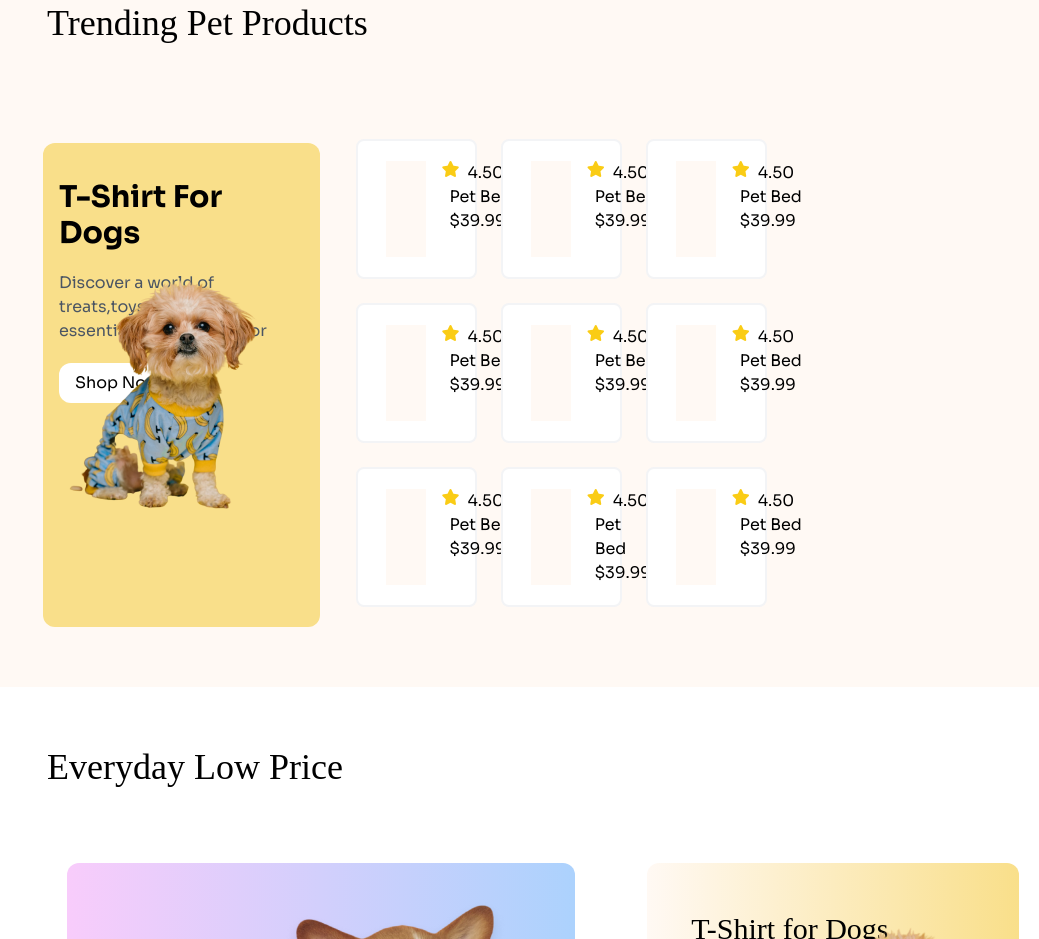
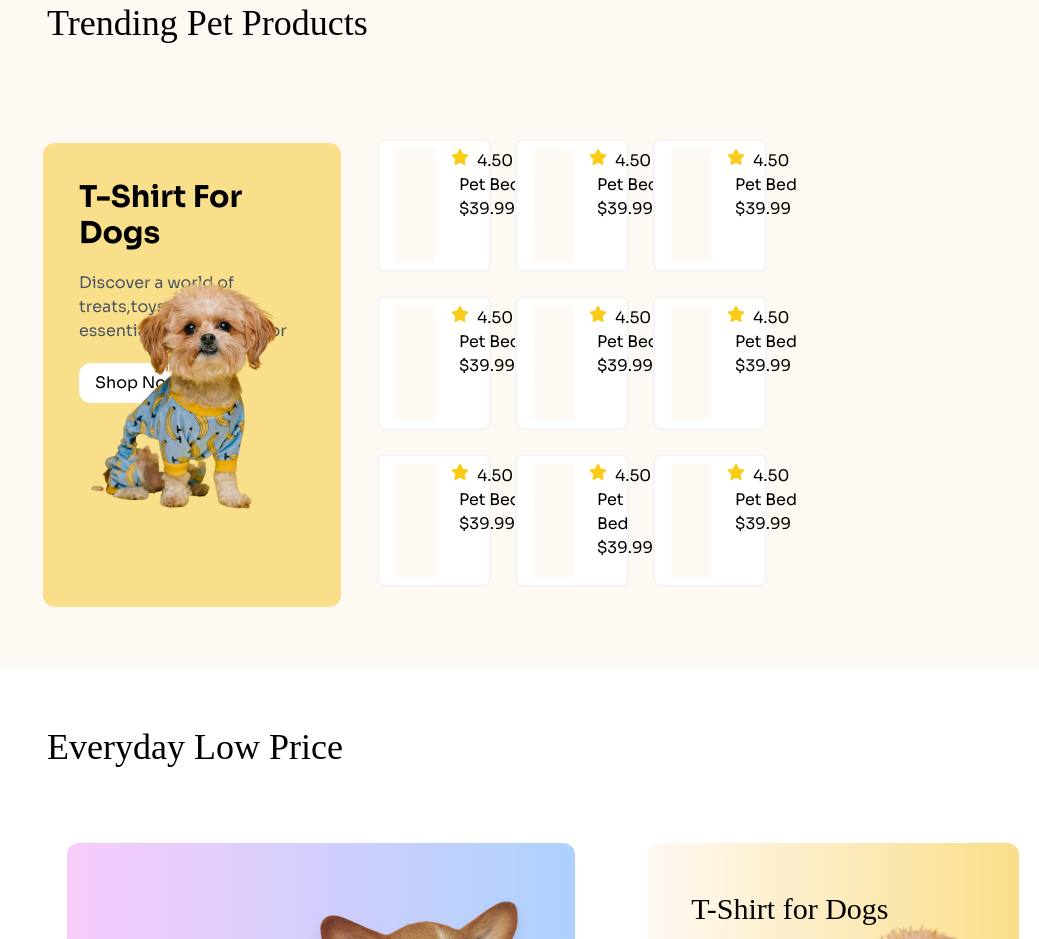
Before and after one commit to asadulsameerbd/b11-a3_living_lab_001, a plain HTML site: page index.html in a window 1280 px wide. Shown: the part 1623-2562 px from the top of the page, without its empty margins (241-1280 px from the left). Drawn offline with nearby package versions, Linux system fonts and the light colour scheme; a web font is replaced by a local one.

Commit message:
add all new

```diff
--- a/index.html
+++ b/index.html
@@ -43,6 +43,13 @@
             border-radius: 10px;
             padding: 7px 20px;
             font-family: sora;
+        }
+        .btn:hover{
+            background-color: aliceblue;
+            color: #111111;
+            border-radius:7px 20px;
+            font-family: sora;
+            box-shadow: rgba(100, 100, 111, 0.2) 0px 7px 29px 0px;
         }
     </style>
 </head>
@@ -156,12 +163,12 @@
             <!-- Grid Container -->
             <div class="lg:flex lg:px-64 pt-4 lg:ml-2 lg:py-5">
                 <!--Card Content  -->
-                <div class="bg-[#F9DF8A] lg:w-[520px] relative pb-48 pt-6 mt-16 rounded-xl mx-5">
+                <div class="bg-[#F9DF8A] lg:w-[520px] relative pb-48 pt-6 mt-16 rounded-xl mx-5 pl-5">
                     <h2 class="text-3xl font-bold py-3 px-4">T-Shirt For Dogs</h2>
                     <p class="text-gray-600 py-2 px-4 ">Discover a world of treats,toys,and <br>essentials handpicked
                         for</p>
                     <div class="py-3 px-4">
-                        <button class="bg-white text-black px-4 py-2 rounded-xl">Shop Now</button>
+                        <button class="bg-white text-black hover:bg-yellow-500 hover:text-black px-4 py-2 rounded-xl">Shop Now</button>
                     </div>
                     <div class="absolute top-14 right-8 ">
                         <img src="image/cute-pet-small.png" alt="">
@@ -171,7 +178,7 @@
                 <!-- Grid Content -->
                 <div class="grid lg:grid-cols-3 lg:grid-rows-3 grid-cols-2 grid-rows-4 gap-6 mx-4 pt-10 my-5">
 
-                    <div class="flex bg-white rounded-lg p-5 border-2 border-gray-100">
+                    <div class="flex bg-white rounded-lg p-2 border-2 border-gray-100">
                         <div class="bg-[#FFF9F4] p-5 mx-2">
                             <img src="image/dog-cartoon.png" alt="">
                         </div>
@@ -184,7 +191,7 @@
                             <p class="ADLaM_Display px-2">$39.99</p>
                         </div>
                     </div>
-                    <div class="flex bg-white rounded-lg p-5 border-2 border-gray-100">
+                    <div class="flex bg-white rounded-lg p-2 border-2 border-gray-100">
                         <div class="bg-[#FFF9F4] p-5 mx-2">
                             <img src="image/fish-cartoon.png" alt="">
                         </div>
@@ -197,7 +204,7 @@
                             <p class="ADLaM_Display px-2">$39.99</p>
                         </div>
                     </div>
-                    <div class="flex bg-white rounded-lg p-5 border-2 border-gray-100">
+                    <div class="flex bg-white rounded-lg p-2 border-2 border-gray-100">
                         <div class="bg-[#FFF9F4] p-5 mx-2">
                             <img src="image/bird-cartoon.png" alt="">
                         </div>
@@ -210,7 +217,7 @@
                             <p class="ADLaM_Display px-2">$39.99</p>
                         </div>
                     </div>
-                    <div class="flex bg-white rounded-lg p-5 border-2 border-gray-100">
+                    <div class="flex bg-white rounded-lg p-2 border-2 border-gray-100">
                         <div class="bg-[#FFF9F4] p-5 mx-2">
                             <img src="image/rabbit-cartoon.png" alt="">
                         </div>
@@ -223,7 +230,7 @@
                             <p class="ADLaM_Display px-2">$39.99</p>
                         </div>
                     </div>
-                    <div class="flex bg-white rounded-lg p-5 border-2 border-gray-100">
+                    <div class="flex bg-white rounded-lg p-2 border-2 border-gray-100">
                         <div class="bg-[#FFF9F4] p-5 mx-2">
                             <img src="image/bird-cartoon.png" alt="">
                         </div>
@@ -236,7 +243,7 @@
                             <p class="ADLaM_Display px-2">$39.99</p>
                         </div>
                     </div>
-                    <div class="flex bg-white rounded-lg p-5 border-2 border-gray-100">
+                    <div class="flex bg-white rounded-lg p-2 border-2 border-gray-100">
                         <div class="bg-[#FFF9F4] p-5 mx-2">
                             <img src="image/pet-couch.png" alt="">
                         </div>
@@ -249,7 +256,7 @@
                             <p class="ADLaM_Display px-2">$39.99</p>
                         </div>
                     </div>
-                    <div class="flex bg-white rounded-lg p-5 border-2 border-gray-100">
+                    <div class="flex bg-white rounded-lg p-2 border-2 border-gray-100">
                         <div class="bg-[#FFF9F4] p-5 mx-2">
                             <img src="image/fish-cartoon.png" alt="">
                         </div>
@@ -262,7 +269,7 @@
                             <p class="ADLaM_Display px-2">$39.99</p>
                         </div>
                     </div>
-                    <div class="hidden lg:flex flex bg-white rounded-lg p-5 border-2 border-gray-100">
+                    <div class="hidden lg:flex flex bg-white rounded-lg p-2 border-2 border-gray-100">
                         <div class="bg-[#FFF9F4] p-5 mx-2">
                             <img src="image/pet-couch.png" alt="">
                         </div>
@@ -275,7 +282,7 @@
                             <p class="ADLaM_Display px-2">$39.99</p>
                         </div>
                     </div>
-                    <div class="flex bg-white rounded-lg p-5 border-2 border-gray-100">
+                    <div class="flex bg-white rounded-lg p-2 border-2 border-gray-100">
                         <div class="bg-[#FFF9F4] p-5 mx-2">
                             <img src="image/rabbit-cartoon.png" alt="">
                         </div>
@@ -309,7 +316,7 @@
                     </div>
                     <!--image content  -->
                     <div>
-                        <img class="w-72 absolute top-6 right-8" src="image/cute-dog-mid.png" alt="">
+                        <img class="w-72 absolute top-10 right-2" src="image/cute-dog-mid.png" alt="">
                     </div>
                 </div>
                 <!-- box2 -->
@@ -322,7 +329,7 @@
                     </div>
                     <!--image content  -->
                     <div>
-                        <img class="w-56 absolute top-16 right-6" src="image/cute-pet-mid.png" alt="">
+                        <img class="w-56 absolute top-20 right-3" src="image/cute-pet-mid.png" alt="">
                     </div>
                 </div>
             </div>
```
